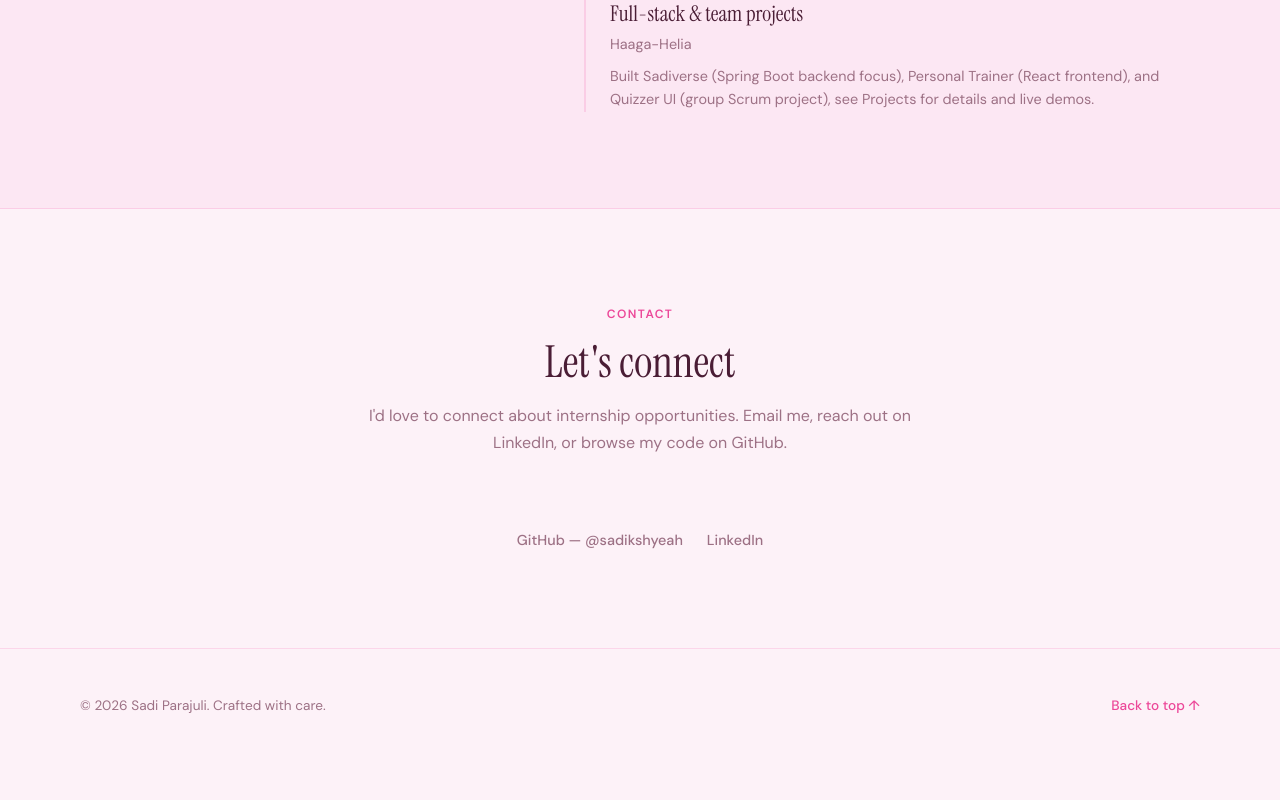
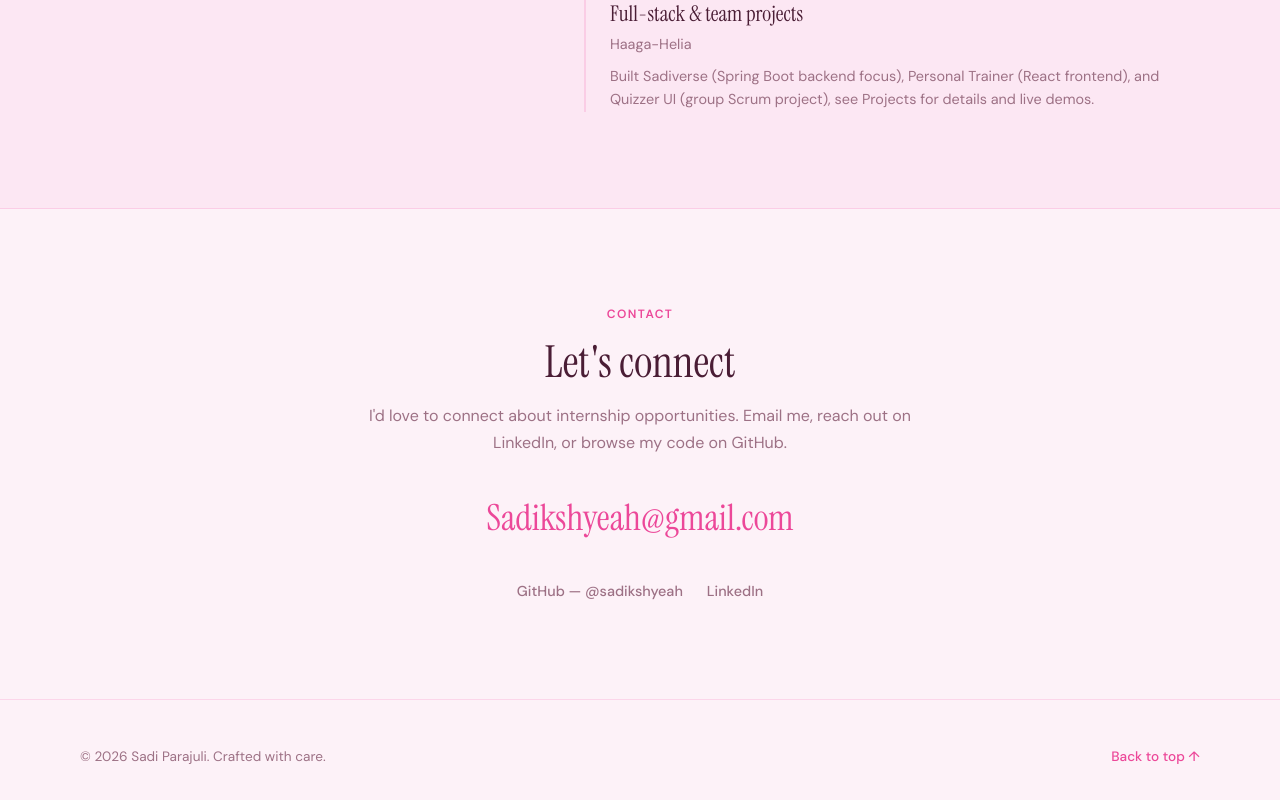
Before and after one commit to sadikshyeah/Sadi_portfolio, a React (Vite) app: page / in a window 1280 px wide. Shown: the part 3273-4073 px from the top of the page. Before the commit the page ends 4036 px from the top, so only its background shows below. Built offline with nearby package versions, Linux system fonts and the light colour scheme.

Commit message:
Add email to social links in portfolio data

```diff
--- a/src/data/portfolio.ts
+++ b/src/data/portfolio.ts
@@ -26,6 +26,7 @@ export const portfolio = {
 
 I've shipped course projects and a Scrum-based team app, and I'm actively looking for internship opportunities where I can learn, contribute, and grow as a developer.`,
   social: {
+    email: 'Sadikshyeah@gmail.com',
     github: 'https://github.com/sadikshyeah',
     linkedin: 'https://www.linkedin.com/in/sadi-parajuli-96a6a125a/',
   },
```
